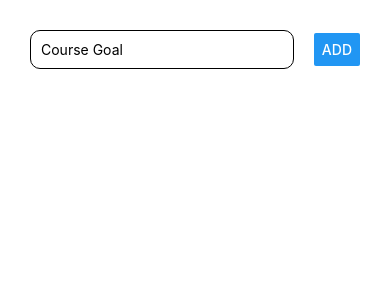
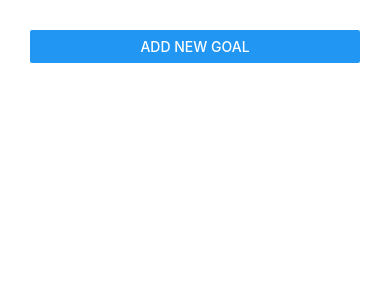
Before and after one commit to punreachrany/React-Native-Complete-Guide, a React Native app: screen / in a window 390 px wide. Shown: the top 300 px of the page. Built offline with nearby package versions, Linux system fonts and the light colour scheme.

Commit message:
modal implementation

```diff
--- a/App.js
+++ b/App.js
@@ -15,6 +15,7 @@ import GoalItem from "./components/GoalItem";
 export default function App() {
 
   const [courseGoals, setCourseGoals] = useState([]);
+  const [isAddMode, setIsAddMode] = useState(false)
 
   const addGoalHandler = goalTitle => {
 
@@ -32,7 +33,8 @@ export default function App() {
 
   return (
     <View style={styles.screen}>
-      <GoalInput onAddGoal={addGoalHandler} />
+      <Button title="Add New Goal" onPress={() => setIsAddMode(true)}/>
+      <GoalInput onAddGoal={addGoalHandler} isVisible={isAddMode} />
       <FlatList
         keyExtractor={(item, index) => item.id}
         data={courseGoals}
--- a/components/GoalInput.js
+++ b/components/GoalInput.js
@@ -1,16 +1,15 @@
-import { Button, StyleSheet, Text, TextInput, View } from "react-native";
-import React, {useState} from "react";
+import { Button, Modal, StyleSheet, Text, TextInput, View } from "react-native";
+import React, { useState } from "react";
 
-const GoalInput = props => {
-    const [enteredGoal, setEnteredGoal] = useState('');
+const GoalInput = (props) => {
+  const [enteredGoal, setEnteredGoal] = useState("");
 
   const goalInputHandler = (enteredText) => {
     setEnteredGoal(enteredText);
   };
 
-
-
   return (
+    <Modal visible={props.isVisible}>
       <View style={styles.inputContainer}>
         <TextInput
           placeholder="Course Goal"
@@ -20,6 +19,7 @@ const GoalInput = props => {
         />
         <Button title="ADD" onPress={props.onAddGoal.bind(this, enteredGoal)} />
       </View>
+    </Modal>
   );
 };
 
```
Lines whose indentation alone changed are shown as unchanged.
